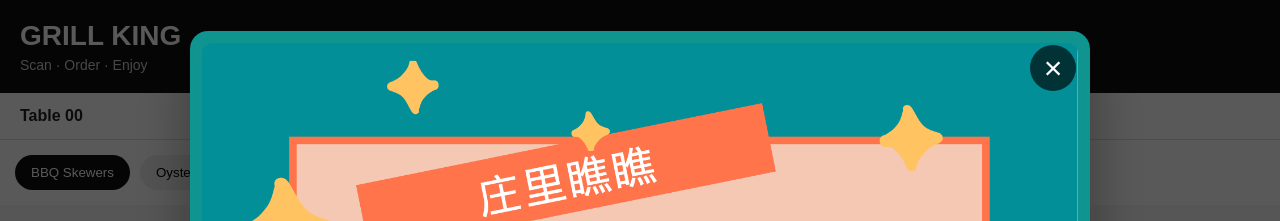
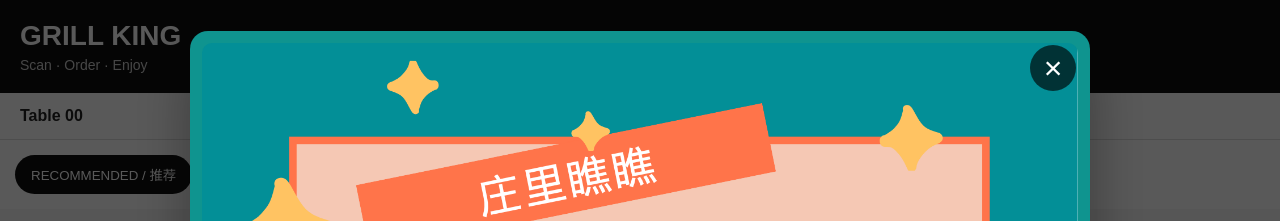
Before and after one commit to BillZha/GrillKingOrdering, a Django app: page / in a window 1280 px wide. Shown: the top 221 px of the page. Run offline with Django 5.2, Linux system fonts and the light colour scheme; data comes from the database, SQL or seed files in the repository.

Commit message:
Add recommended menu filter

```diff
--- a/ordering/templates/ordering/menu.html
+++ b/ordering/templates/ordering/menu.html
@@ -922,6 +922,11 @@
 
     <div class="categories">
 
+    <button
+        class="category-btn active"
+        data-category="popular">
+        RECOMMENDED / 推荐
+    </button>
 
     {% for category in categories %}
         {% if category.name != "Popular" %}
@@ -935,7 +940,7 @@
 
     <div class="menu-container">
 
-        <h2 id="section-title">SIGNATURES</h2>
+        <h2 id="section-title">RECOMMENDED / 推荐菜品</h2>
 
 <div id="menu-items">
 
@@ -1662,10 +1667,22 @@ function closeItemModal() {document.getElementById("item-modal").style.display =
 
             menuItems.forEach(item => {
 
-                if (item.dataset.category === category) {
-                    item.style.display = "flex";
+               if (category === "popular") {
+
+                   if (item.dataset.popular === "true") {
+                       item.style.display = "flex";
+                    } else {
+                       item.style.display = "none";
+                    }
+
                 } else {
-                    item.style.display = "none";
+
+                    if (item.dataset.category === category) {
+                        item.style.display = "flex";
+                    } else {
+                        item.style.display = "none";
+                    }
+
                 }
 
             });
```
